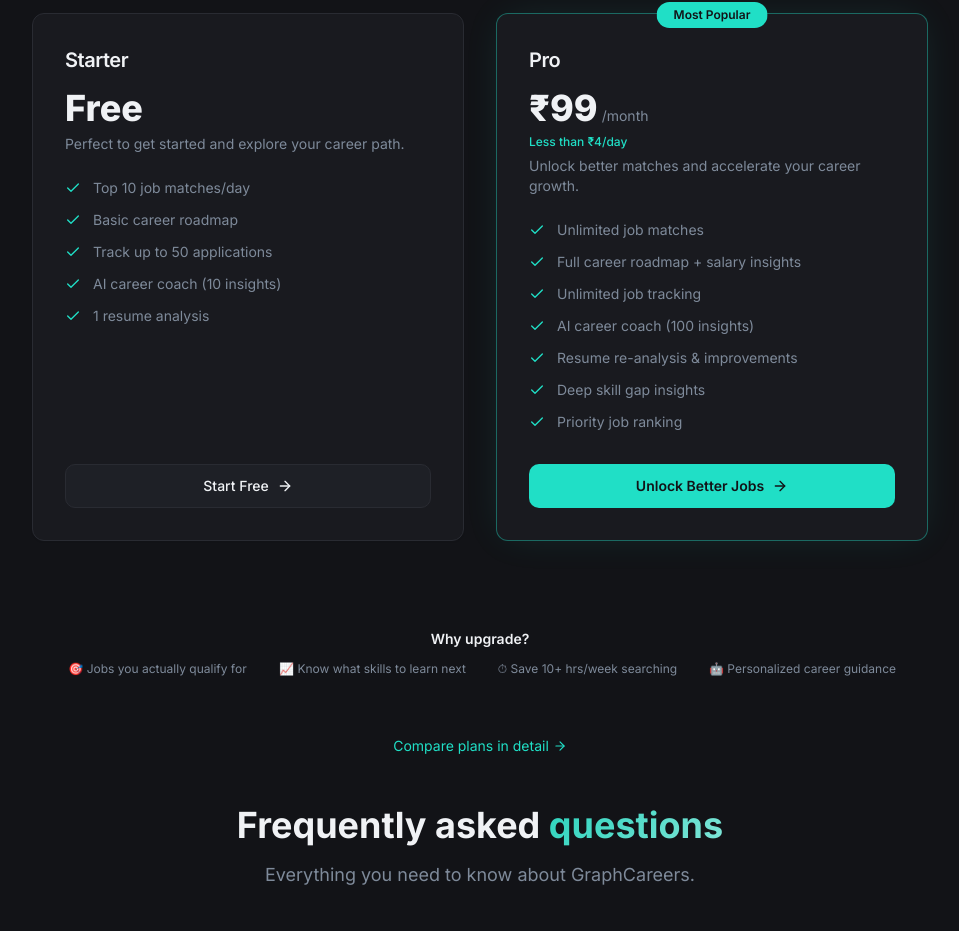
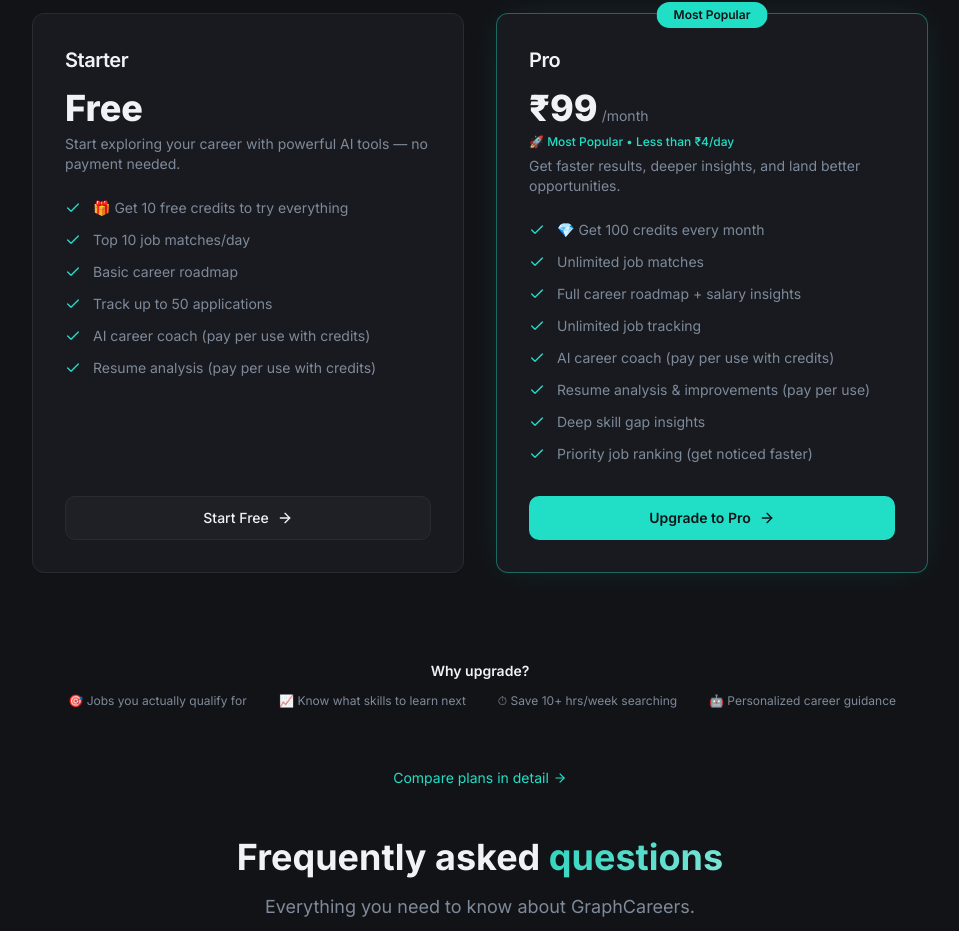
Before and after one commit to Samanvith20/GraphCareers-frontend, a React (Vite) app: page / in a window 1280 px wide. Shown: the part 3254-4185 px from the top of the page, without its empty margins (160-1119 px from the left). Built offline with nearby package versions, Linux system fonts and the light colour scheme; no server answers.

Commit message:
changed the pricing and jobs ui

```diff
--- a/src/components/landing/Pricing.tsx
+++ b/src/components/landing/Pricing.tsx
@@ -11,14 +11,16 @@ const plans = [
 name: "Starter",
 price: "Free",
 period: "",
-    description: "Perfect to get started and explore your career path.",
+description: "Start exploring your career with powerful AI tools — no payment needed.",
 features: [
+"🎁 Get 10 free credits to try everything",
 "Top 10 job matches/day",
 "Basic career roadmap",
 "Track up to 50 applications",
-      "AI career coach (10 insights)",
-      "1 resume analysis",
+"AI career coach (pay per use with credits)",
+"Resume analysis (pay per use with credits)",
 ],
+note: "No credit card required",
 cta: "Start Free",
 popular: false,
 },
@@ -26,21 +28,24 @@ const plans = [
 name: "Pro",
 price: "₹99",
 period: "/month",
-    description: "Unlock better matches and accelerate your career growth.",
-    highlight: "Less than ₹4/day",
+description: "Get faster results, deeper insights, and land better opportunities.",
+highlight: "🚀 Most Popular • Less than ₹4/day",
 features: [
+"💎 Get 100 credits every month",
 "Unlimited job matches",
 "Full career roadmap + salary insights",
 "Unlimited job tracking",
-      "AI career coach (100 insights)",
-      "Resume re-analysis & improvements",
+"AI career coach (pay per use with credits)",
+"Resume analysis & improvements (pay per use)",
 "Deep skill gap insights",
-      "Priority job ranking",
+"Priority job ranking (get noticed faster)",
 ],
-    cta: "Unlock Better Jobs",
+note: "Cancel anytime • No hidden charges",
+cta: "Upgrade to Pro",
 popular: true,
 },
 ];
+
 
 const containerVariants = {
   hidden: {},
--- a/src/pages/ChatPage.tsx
+++ b/src/pages/ChatPage.tsx
@@ -127,7 +127,7 @@ function SidebarContent({
 }) {
   return (
     <div className="flex flex-col h-full">
-      <div className="flex items-center justify-between px-4 py-4 border-b border-border/40 flex-shrink-0">
+      <div className="flex  items-center justify-between px-4 py-4 border-b border-border/40 flex-shrink-0">
         <div className="flex items-center gap-2">
           <div className="h-6 w-6 rounded-md bg-primary/10 border border-primary/20 flex items-center justify-center">
             <MessageSquare className="h-3.5 w-3.5 text-primary" />
@@ -139,7 +139,7 @@ function SidebarContent({
         </button>
       </div>
 
-      <ScrollArea className="flex-1">
+      <ScrollArea className="flex-1 ">
         <div className="px-2 py-2 space-y-0.5">
           {loadingSessions ? (
             <div className="flex items-center justify-center py-8"><Loader2 className="h-4 w-4 animate-spin text-muted-foreground" /></div>
@@ -223,7 +223,7 @@ export default function ChatPage() {
       const res = await fetch(`${BASE_URL}/api/ai/sessions/${sessionId}/messages`, { credentials: "include" });
       if (!res.ok) return;
       const data = await res.json();
-      setMessages((data.messages ?? []).map((m: any) => ({ role: m.role, content: m.content })));
+      setMessages((data.messages ?? []).map((m) => ({ role: m.role, content: m.content })));
       setActiveSessionId(sessionId);
     } catch { toast.error("Failed to load conversation"); }
   };
@@ -394,7 +394,7 @@ export default function ChatPage() {
       <div className="flex h-[calc(100vh-3.5rem)] overflow-hidden">
 
         {/* Desktop sidebar */}
-        <div className="hidden lg:flex w-64 flex-shrink-0 border-r border-border/40 h-full">
+        <div className="hidden lg:flex  flex-shrink-0 border-r border-border/40 h-full">
           <SidebarContent
             sessions={sessions} activeSessionId={activeSessionId} isPro={isPro}
             loadingSessions={loadingSessions} onNewChat={handleNewChat}
@@ -456,15 +456,16 @@ export default function ChatPage() {
 
             <div className="flex items-center gap-2 flex-shrink-0">
               <button
-                onClick={handleNewChat}
-                className="hidden sm:flex items-center gap-1.5 h-8 px-3 rounded-lg border border-border/60 text-xs text-muted-foreground hover:text-foreground hover:bg-muted transition-colors"
-              >
-                <Plus className="h-3.5 w-3.5" /> New chat
-              </button>
-              <div className="flex items-center gap-1.5 px-2.5 py-1 rounded-full bg-emerald-500/10 border border-emerald-500/20">
+  onClick={handleNewChat}
+  className="flex items-center justify-center h-8 w-8 sm:w-auto sm:px-3 rounded-lg border border-border/60 text-muted-foreground hover:text-foreground hover:bg-muted transition-colors"
+>
+  <Plus className="h-4 w-4" />
+  <span className="hidden sm:inline ml-1.5 text-xs">New chat</span>
+</button>
+              {/* <div className="flex items-center gap-1.5 px-2.5 py-1 rounded-full bg-emerald-500/10 border border-emerald-500/20">
                 <motion.div className="h-1.5 w-1.5 rounded-full bg-emerald-500" animate={{ scale: [1, 1.3, 1], opacity: [0.6, 1, 0.6] }} transition={{ duration: 2, repeat: Infinity }} />
                 <span className="text-[10px] font-medium text-emerald-400">Online</span>
-              </div>
+              </div> */}
             </div>
           </motion.div>
 
--- a/src/pages/JobsPage.tsx
+++ b/src/pages/JobsPage.tsx
@@ -121,6 +121,7 @@ const JobsPage = () => {
   const [selectedExpRange, setSelectedExpRange] = useState("all");
   const [selectedRole,     setSelectedRole]     = useState("all");
   const [selectedStatus,   setSelectedStatus]   = useState("all");
+  const [selectedDate, setSelectedDate]         = useState("all");
 
   const { data: profile }              = useProfile();
   const { data: jobApplications = [] } = useUserJobApplications();
@@ -204,8 +205,14 @@ const JobsPage = () => {
         mapJobExperience(job.minExp, job.maxExp) === selectedExpRange) &&
 
       (selectedRole === "all" ||
-        job.role?.toLowerCase() === selectedRole.toLowerCase())
+        job.role?.toLowerCase() === selectedRole.toLowerCase()) &&
+         (selectedDate === "all" ||
+      (selectedDate === "today" && job.daysAgo === 0) ||
+      (selectedDate === "yesterday" && job.daysAgo === 1) ||
+      (selectedDate === "older" && job.daysAgo >= 2)
+    )
     );
+
   });
   // No re-sort needed — backend already sorted by qualityScore DESC → matchPercent DESC → hoursOld ASC
 
@@ -221,6 +228,7 @@ const JobsPage = () => {
     setSelectedExpRange("all");
     setSelectedRole("all");
     setSelectedStatus("all");
+    setSelectedDate("all")
   };
 
   // ── Render ─────────────────────────────────────────────────────────────────
@@ -309,7 +317,7 @@ const JobsPage = () => {
             </SelectContent>
           </Select>
 
-          <Select value={selectedStatus} onValueChange={setSelectedStatus}>
+          {/* <Select value={selectedStatus} onValueChange={setSelectedStatus}>
             <SelectTrigger className="h-10 w-[150px]"><SelectValue placeholder="Status" /></SelectTrigger>
             <SelectContent>
               <SelectItem value="all">All Status</SelectItem>
@@ -318,7 +326,18 @@ const JobsPage = () => {
               <SelectItem value="ignored">Ignored</SelectItem>
               <SelectItem value="none">Not tracked</SelectItem>
             </SelectContent>
-          </Select>
+          </Select> */}
+          <Select value={selectedDate} onValueChange={setSelectedDate}>
+  <SelectTrigger className="h-10 w-[140px]">
+    <SelectValue placeholder="Date" />
+  </SelectTrigger>
+  <SelectContent>
+    <SelectItem value="all">All Dates</SelectItem>
+    <SelectItem value="today">Today</SelectItem>
+    <SelectItem value="yesterday">Yesterday</SelectItem>
+    <SelectItem value="older">2+ Days</SelectItem>
+  </SelectContent>
+</Select>
 
           <Button variant="ghost" size="sm" className="h-10 border border-white/50" onClick={clearFilters}>
             Clear
@@ -519,6 +538,93 @@ const JobsPage = () => {
             </Button>
           </motion.div>
         )}
+        {!isPro && (
+  <div className="mt-6 relative">
+
+    {/* 🔒 Overlay text */}
+    <div className="text-center mb-4">
+      <p className="text-sm text-muted-foreground">
+        🔒 more high-quality jobs  hidden
+      </p>
+      <p className="text-xs text-muted-foreground">
+        Upgrade to unlock personalized opportunities
+      </p>
+    </div>
+
+    {/* 👇 SAME CARD STRUCTURE */}
+    <div className="grid md:grid-cols-2 gap-4 relative">
+
+      {[1,2,3,4].map((i) => (
+        <div key={i} className="relative">
+
+          {/* 🔥 BLURRED REAL CARD */}
+          <div className="opacity-70 blur-[2px] pointer-events-none">
+            <Card className="card-hover border border-white/20 h-full flex flex-col">
+              <CardContent className="p-5 flex flex-col gap-4 h-full">
+
+                {/* Top */}
+                <div className="flex justify-between">
+                  <div>
+                    <div className="flex gap-2 mb-1">
+                      <span className="text-xs px-2 py-0.5 rounded border bg-primary/10 text-primary">entry</span>
+                      <span className="text-xs px-2 py-0.5 rounded border">foundit</span>
+                    </div>
+                    <div className="h-4 w-40 bg-muted rounded mb-2" />
+                    <div className="h-3 w-28 bg-muted rounded" />
+                  </div>
+
+                  {/* fake match ring */}
+                  <div className="h-10 w-10 rounded-full border border-muted flex items-center justify-center text-xs">
+                    92%
+                  </div>
+                </div>
+
+                {/* Meta */}
+                <div className="flex gap-3 text-xs">
+                  <div className="h-3 w-20 bg-muted rounded" />
+                  <div className="h-3 w-16 bg-muted rounded" />
+                </div>
+
+                {/* Skills */}
+                <div className="flex gap-2 flex-wrap">
+                  {[1,2,3].map(s => (
+                    <div key={s} className="h-5 w-16 bg-muted rounded-full" />
+                  ))}
+                </div>
+
+                {/* Footer */}
+                <div className="flex justify-between mt-auto">
+                  <div className="h-6 w-20 bg-muted rounded" />
+                  <div className="h-8 w-16 bg-muted rounded" />
+                </div>
+
+              </CardContent>
+            </Card>
+          </div>
+
+          {/* 🔥 LOCK OVERLAY */}
+          <div className="absolute inset-0 flex items-center justify-center">
+            <div className="bg-black/60 backdrop-blur-sm px-3 py-1.5 rounded-full text-xs text-white flex items-center gap-1">
+              <Lock className="h-3 w-3" />
+              Locked
+            </div>
+          </div>
+
+        </div>
+      ))}
+    </div>
+
+    {/* CTA */}
+    <div className="flex justify-center mt-6">
+      <Link to="/pricing">
+        <Button variant="hero" className="px-6">
+          🔥 Unlock All Matches
+        </Button>
+      </Link>
+    </div>
+
+  </div>
+)}
 
       </div>
     </AppLayout>
--- a/src/pages/Pricingpage.tsx
+++ b/src/pages/Pricingpage.tsx
@@ -27,14 +27,16 @@ const plans = [
 name: "Starter",
 price: "Free",
 period: "",
-    description: "Perfect to get started and explore your career path.",
+description: "Start exploring your career with powerful AI tools — no payment needed.",
 features: [
+"🎁 Get 10 free credits to try everything",
 "Top 10 job matches/day",
 "Basic career roadmap",
 "Track up to 50 applications",
-      "AI career coach (10 insights)",
-      "1 resume analysis",
+"AI career coach (pay per use with credits)",
+"Resume analysis (pay per use with credits)",
 ],
+note: "No credit card required",
 cta: "Start Free",
 popular: false,
 },
@@ -42,30 +44,34 @@ const plans = [
 name: "Pro",
 price: "₹99",
 period: "/month",
-    description: "Unlock better matches and accelerate your career growth.",
-    highlight: "Less than ₹4/day",
+description: "Get faster results, deeper insights, and land better opportunities.",
+highlight: "🚀 Most Popular • Less than ₹4/day",
 features: [
+"💎 Get 100 credits every month",
 "Unlimited job matches",
 "Full career roadmap + salary insights",
 "Unlimited job tracking",
-      "AI career coach (100 insights)",
-      "Resume re-analysis & improvements",
+"AI career coach (pay per use with credits)",
+"Resume analysis & improvements (pay per use)",
 "Deep skill gap insights",
-      "Priority job ranking",
+"Priority job ranking (get noticed faster)",
 ],
-    cta: "Unlock Better Jobs",
+note: "Cancel anytime • No hidden charges",
+cta: "Upgrade to Pro",
 popular: true,
 },
 ];
 
+
 const comparisonRows = [
+["Credits", "🎁 10 free credits", "💎 100 credits/month"],
 ["Job Matches", "10/day", "Unlimited"],
-  ["AI Career Coach", "10 insights", "100 insights"],
-  ["Resume Analysis", "1", "Unlimited"],
+["AI Career Coach", "Uses credits", "Uses credits"],
+["Resume Analysis", "Uses credits", "Uses credits"],
 ["Career Roadmap", "Basic", "Full + Salary Data"],
-  ["Skill Gap Insights", false, true],
-  ["Job Tracking", "20", "Unlimited"],
-  ["Priority Job Ranking", false, true],
+["Skill Gap Insights", "Limited", "Advanced"],
+["Job Tracking", "Up to 50", "Unlimited"],
+["Priority Job Ranking", "—", "✔"],
 ];
 
 const faqs = [
```
Lines whose indentation alone changed are shown as unchanged.
